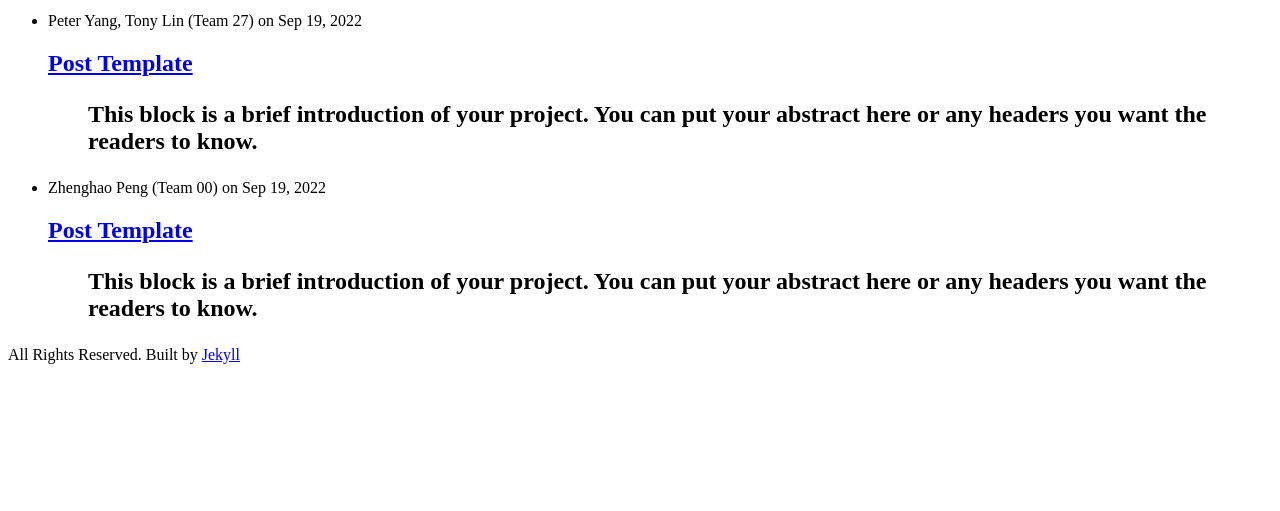
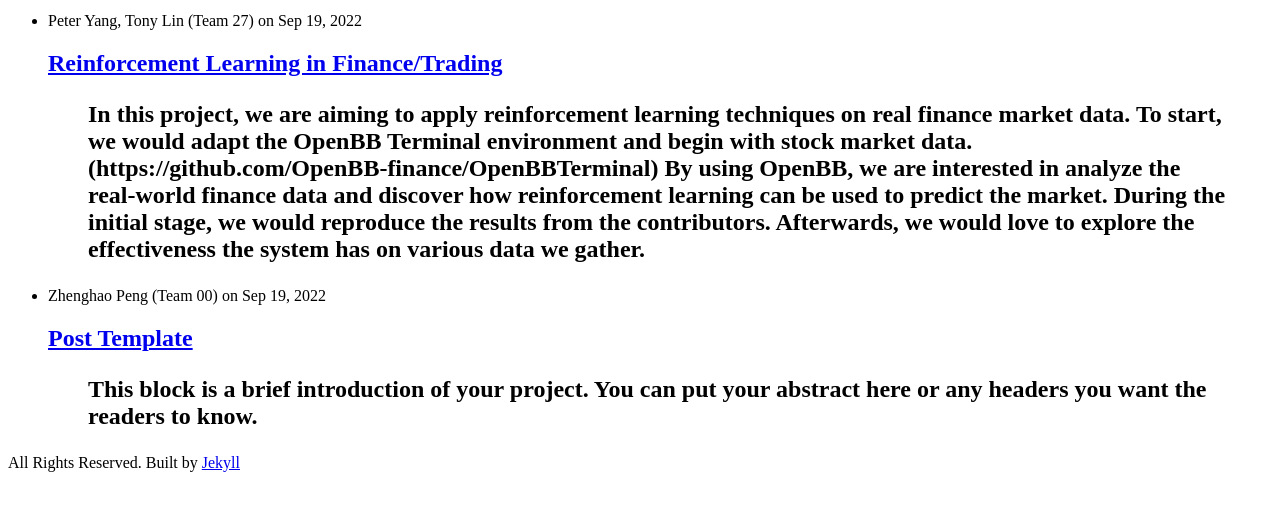
Before and after one commit to ucla-rlcourse/CS269-projects-2022fall, a Jekyll site: the page built from index.html, in a window 1280 px wide, cut to the strip 212-723 px from the top of the page. Built offline with Jekyll 4.4.1, drawn with Linux system fonts in a browser that asks for light colours; some of the changed lines change nothing that is shown.

Commit message:
Overview

````diff
--- a/_posts/2022-09-19-team27.md
+++ b/_posts/2022-09-19-team27.md
@@ -1,12 +1,12 @@
 ---
 layout: post
 comments: true
-title: Post Template
+title: Reinforcement Learning in Finance/Trading
 author: Peter Yang, Tony Lin (Team 27)
 date: 2022-09-19
 ---
 
-> This block is a brief introduction of your project. You can put your abstract here or any headers you want the readers to know.
+> In this project, we are aiming to apply reinforcement learning techniques on real finance market data. To start, we would adapt the OpenBB Terminal environment and begin with stock market data. (https://github.com/OpenBB-finance/OpenBBTerminal) By using OpenBB, we are interested in analyze the real-world finance data and discover how reinforcement learning can be used to predict the market. During the initial stage, we would reproduce the results from the contributors. Afterwards, we would love to explore the effectiveness the system has on various data we gather.
 
 <!--more-->
 
@@ -15,107 +15,23 @@ date: 2022-09-19
 - TOC
   {:toc}
 
-## Main Content
+## Potential Approaches
 
-Your article starts here. You can refer to the [source code](https://github.com/lilianweng/lil-log/tree/master/_posts) of [lil's blogs](https://lilianweng.github.io/lil-log/) for article structure ideas or Markdown syntax. We've provided a [sample post](https://ucla-rlcourse.github.io/CS269-projects-2022fall/2017/06/21/an-overview-of-deep-learning.html) from Lilian Weng and you can find the source code [here](https://github.com/ucla-rlcourse/CS269-projects-2022fall/blob/main/_posts/2017-06-21-an-overview-of-deep-learning.md)
+In this project, we are aiming to apply reinforcement learning techniques on real finance market data. To start, we would adapt the OpenBB Terminal environment and begin with stock market data. (https://github.com/OpenBB-finance/OpenBBTerminal)
 
-## Basic Syntax
+By using OpenBB, we are interested in analyze the real-world finance data and discover how reinforcement learning can be used to predict the market. During the initial stage, we would reproduce the results from the contributors. Afterwards, we would love to explore the effectiveness the system has on various data we gather.
 
-### Image
+Overall, we would love to evaluate and forecast the stock market in the OpenBB environment and understand the potential future with reinforcement learning applications.
 
-Please create a folder with the name of your team id under `/assets/images/`, put all your images into the folder and reference the images in your main content.
+## Potential Environments to Use
 
-You can add an image to your survey like this:
-![YOLO]({{ '/assets/images/team00/object_detection.png' | relative_url }})
-{: style="width: 400px; max-width: 100%;"}
-_Fig 1. YOLO: An object detection method in computer vision_ [1].
+OpenBB Terminal
+https://github.com/OpenBB-finance/OpenBBTerminal
 
-Please cite the image if it is taken from other people's work.
+## Relevant Papers
 
-### Table
+OpenBB Terminal
+https://github.com/OpenBB-finance/OpenBBTerminal
 
-Here is an example for creating tables, including alignment syntax.
-
-|      | column 1 | column 2 |
-| :--- | :------: | -------: |
-| row1 |   Text   |     Text |
-| row2 |   Text   |     Text |
-
-### Code Block
-
-```
-# This is a sample code block
-import torch
-print (torch.__version__)
-```
-
-### Formula
-
-Please use latex to generate formulas, such as:
-
-$$
-\tilde{\mathbf{z}}^{(t)}_i = \frac{\alpha \tilde{\mathbf{z}}^{(t-1)}_i + (1-\alpha) \mathbf{z}_i}{1-\alpha^t}
-$$
-
-or you can write in-text formula $$y = wx + b$$.
-
-### More Markdown Syntax
-
-You can find more Markdown syntax at [this page](https://www.markdownguide.org/basic-syntax/).
-
-## Reference
-
-Please make sure to cite properly in your work, for example:
-
-[1] Dwibedi, Debidatta, et al. "Counting out time: Class agnostic video repetition counting in the wild." Proceedings of the IEEE/CVF Conference on Computer Vision and Pattern Recognition. 2020.
-
-[Peng, et al.] Peng, Zhenghao, et al. "Maybe you can also use other format for reference as you wish." Nature. 2022.
-
----
-
-## Data Rich and Physics Certain
-
-| Experiment    | Parameters | Results | Comments |
-| :------------ | :--------: | :-----: | -------: |
-| **DL + Data** |
-
-| Predicting only velocity | Dataset size : 10000<br> Network : 2->5->5->1 <br> activation: ReLU | ~100% accurate | Generalises well over various initial velocities |
-| Predicting only displacement | Dataset size : 10000<br> Network : 2->16->16->1 <br> activation: ReLU | Reasonable | Better prediction for $u_0 \in dataset$, average prediction outside |
-| Predicting both $v_t, s_t$ | Dataset size : 10000<br> Network : 2->16->16->2 <br> activation: tanh | Reasonable | Better prediction for $u_0 \in dataset$, poor prediction outside |
-
----
-
-| **DL + Physics** |
-| Predicting both $v_t, s_t$, using Loss $L_{physics} = \|v_{predicted}^2-u_{initial}^2-2*g*s_{predicted}\|$ | Dataset size : 10000<br> Network : 2->16->16->1 <br> activation: ReLU | ~0% accuracy | Expected result as no supervision of any kind is provided |
-| Predicting both $v_t, s_t$, using Loss $L_{velocity+phy} = (v_{predicted}-v_{actual})^2+\gamma*(v_{predicted}^2-u_{initial}^2-2*g*s_{predicted})^2$ | Dataset size : 10000<br> Network : 2->16->16->1 <br> activation: ReLU | Reasonable | Prediction of $v_t$ is good. Was able to learn $s_t$ reasonably well without direct supervision |
-| Predicting both $v_t, s_t$, using Loss $L_{supervised+phy} = (v_{predicted}-v_{actual})^2+(s_{predicted}-s_{actual})^2+\gamma*(v_{predicted}^2-u_{initial}^2-2*g*s_{predicted})^2$ | Dataset size : 10000<br> Network : 2->16->16->1 <br> activation: ReLU | Reasonable | Not a better result w.r.t direct supervision |
-
-**Observations :**
-
-- Physics equations are certain in this case and are the best to use.
-- Both DL, Hybrid(DL+Physics) methods performance are equivalent (actual accuracy/loss varies based on fine training, random dataset generation)
-
-Re running the above experiments with Dataset size of 200(Data Starvation), yielded the following observations
-
-- DL performance is comparable with 10000 dataset when trained on much mode epochs(5x)
-- Hybrid(DL+Physics) without direct supervision on $s_t$ has comparable/better closeness than DL only method for limited epochs($\sim$300) training.
-
-## Data Rich and Physics Uncertain
-
-| Experiment                                                                                                                                                                            |                              Parameters                               |   Results    |                                                                                        Comments |
-| :------------------------------------------------------------------------------------------------------------------------------------------------------------------------------------ | :-------------------------------------------------------------------: | :----------: | ----------------------------------------------------------------------------------------------: |
-| **DL + Data**                                                                                                                                                                         |                                   \                                   |
-| Predicting both $v_t, s_t$                                                                                                                                                            | Dataset size : 10000<br> Network : 2->16->16->2 <br> activation: tanh |  Reasonable  |                                Better prediction for $u_0 \in dataset$, poor prediction outside |
-| **DL + Physics**                                                                                                                                                                      |
-| Predicting both $v_t, s_t$<br> using Loss $L_{physics} = \|v_{predicted}^2-u_{initial}^2-2*g*s_{predicted}\|$                                                                         | Dataset size : 10000<br> Network : 2->16->16->1 <br> activation: ReLU | ~0% accuracy |                                       Expected result as no supervision of any kind is provided |
-| Predicting both $v_t, s_t$<br> using Loss $L_{velocity+phy} = (v_{predicted}-v_{actual})^2+\gamma*(v_{predicted}^2-u_{initial}^2-2*g*s_{predicted})^2$                                | Dataset size : 10000<br> Network : 2->16->16->1 <br> activation: ReLU |  Reasonable  | Prediction of $v_t$ is good. Was able to learn $s_t$ reasonably well without direct supervision |
-| Predicting both $v_t, s_t$<br> using Loss $L_{supervised+phy} = (v_{predicted}-v_{actual})^2+(s_{predicted}-s_{actual})^2+\gamma*(v_{predicted}^2-u_{initial}^2-2*g*s_{predicted})^2$ | Dataset size : 10000<br> Network : 2->16->16->1 <br> activation: ReLU |  Reasonable  |     Not a better result w.r.t direct supervision, but bettr than DL when $u0$ is out of dataset |
-
-**Observations :**
-
-- Both DL, Hybrid(DL+Physics) methods performance are similar, Hybrid(DL+Physics) is better when $u0$ is out of dataset, DL is better for $u0$ in dataset.
-- Physics equations are not certain in this case and the above methods are better to use than Physics.
-
-## Data Starvation and Physics Uncertain
-
-- Similar observations as in data rich
+Practical Deep Reinforcement Learning Approach for Stock Trading
+https://arxiv.org/abs/1811.07522
````
